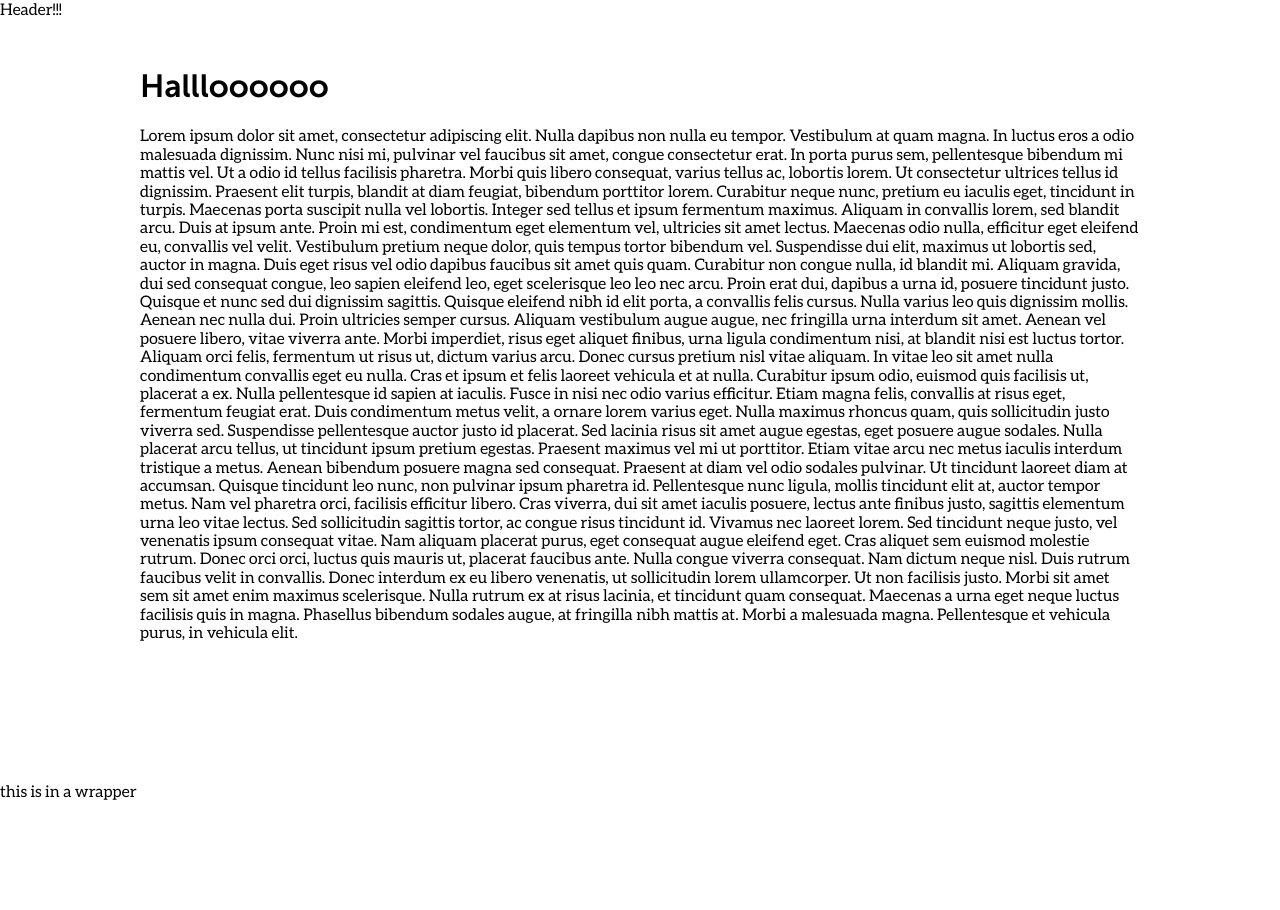
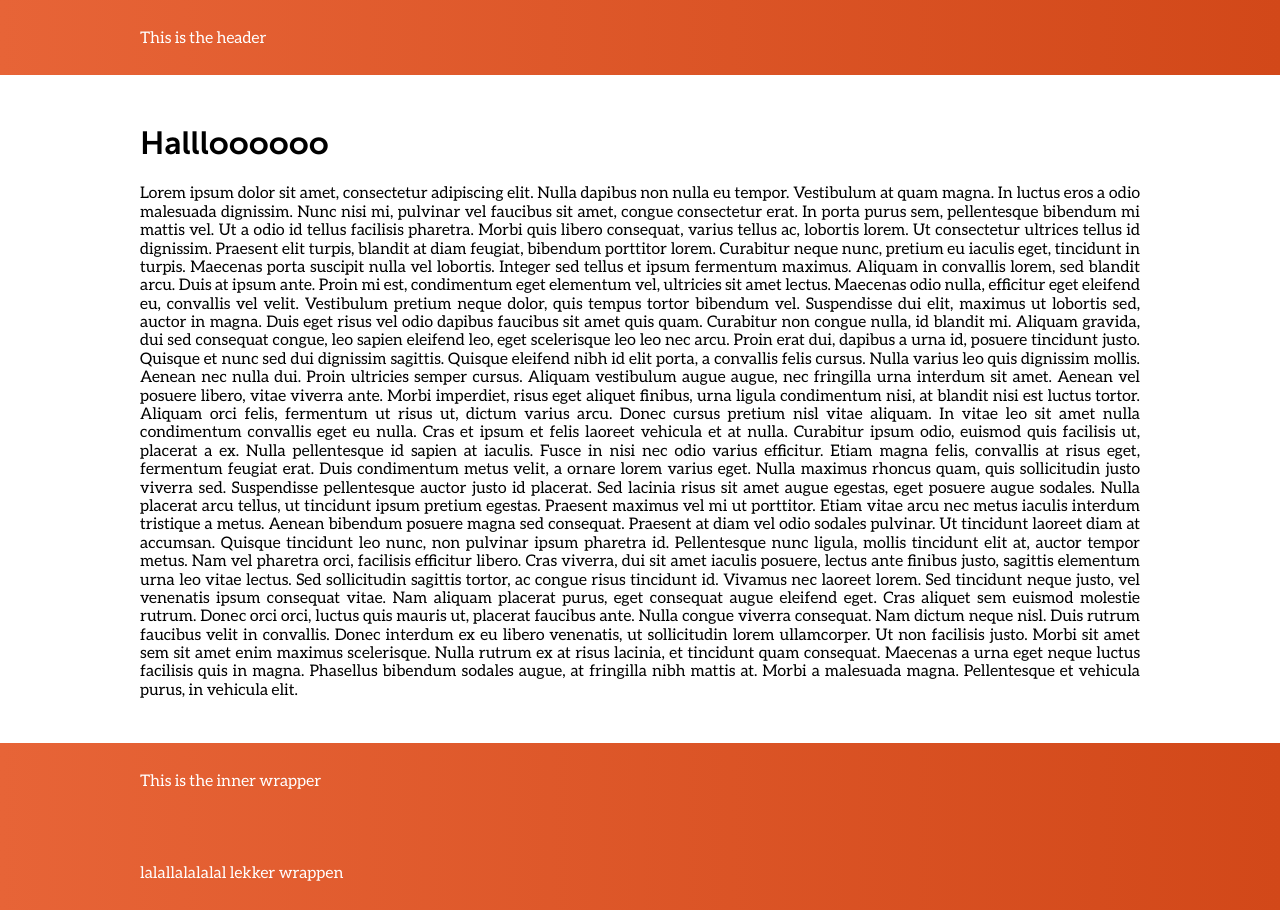
Before and after one commit to ecestudents/signature, a Gatsby site: page / in a window 1280 px wide. Before the commit the page ends 800 px from the top, so only its background shows below. Built offline with nearby package versions, Linux system fonts and the light colour scheme; Gatsby itself is replaced by a stand-in of ours.

Commit message:
gettting somewhere

```diff
--- a/package.json
+++ b/package.json
@@ -8,6 +8,7 @@
     "@material-ui/icons": "^3.0.1",
     "@mollie/api-client": "^2.1.0",
     "babel-plugin-styled-components": "^1.8.0",
+    "color": "^3.1.0",
     "file-loader": "^2.0.0",
     "gatsby": "^2.0.7",
     "gatsby-cli": "2.4.3",
--- a/src/components/layout/footer.js
+++ b/src/components/layout/footer.js
@@ -1,10 +1,29 @@
 import React from "react";
-import { Wrapper } from "../styles";
-//import { Wrapper } from "components/styles";
+import { Wrapper, Gradient } from "../styles";
+import styled from "styled-components";
+
+const Container = styled.div`
+  color: white;
+  ${Gradient()}
+`;
 
 class Footer extends React.Component {
   render() {
-    return "this is in a wrapper";
+    return (
+      <Container>
+        <Wrapper>
+          <div>
+            This is the inner wrapper
+            <br />
+            <br />
+            <br />
+            <br />
+            <br />
+            lalallalalalal lekker wrappen
+          </div>
+        </Wrapper>
+      </Container>
+    );
   }
 }
 
--- a/src/components/layout/header.js
+++ b/src/components/layout/header.js
@@ -1,5 +1,12 @@
 import React from "react";
 import { Link } from "gatsby";
+import styled from "styled-components";
+import { Wrapper, Gradient } from "../styles";
+
+const Container = styled.div`
+  color: white;
+  ${Gradient()}
+`;
 
 class Header extends React.Component {
   state = {
@@ -13,7 +20,13 @@ class Header extends React.Component {
   };
 
   render() {
-    return "Header!!!";
+    return (
+      <Container>
+        <Wrapper>
+          <div>This is the header</div>
+        </Wrapper>
+      </Container>
+    );
   }
 }
 
--- a/src/components/layout/layout.scss
+++ b/src/components/layout/layout.scss
@@ -88,6 +88,7 @@ html {
   width: 100%;
   height: 100vh;
   min-height: 100vh !important ;
+  text-align: justify;
 }
 
 body {
--- /dev/null
+++ b/src/components/styles/_gradient.js
@@ -0,0 +1,12 @@
+import { lighten, darken } from "polished";
+
+const Gradient = (color = "#e55625") => `
+  background-color: ${color};
+  background: linear-gradient(
+    90deg,
+    ${lighten(0.04, color)} 0,
+    ${darken(0.06, color)}
+  );
+`;
+
+export default Gradient;
--- a/src/components/styles/index.js
+++ b/src/components/styles/index.js
@@ -1,2 +1,3 @@
 export { default as media } from "styled-media-query";
 export { default as Wrapper } from "./_wrapper";
+export { default as Gradient } from "./_gradient";
```
Also changed, not shown: 1 other file.
